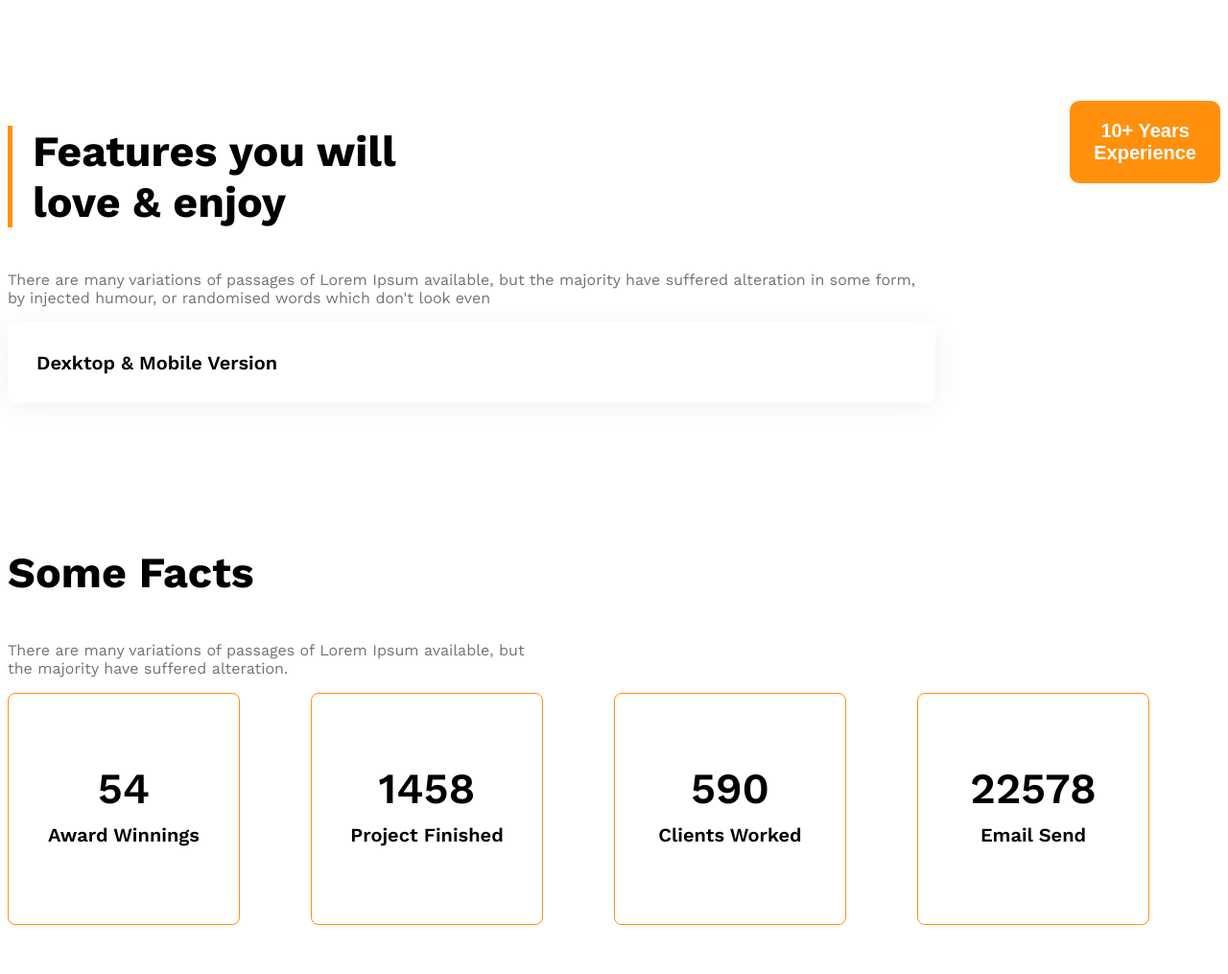
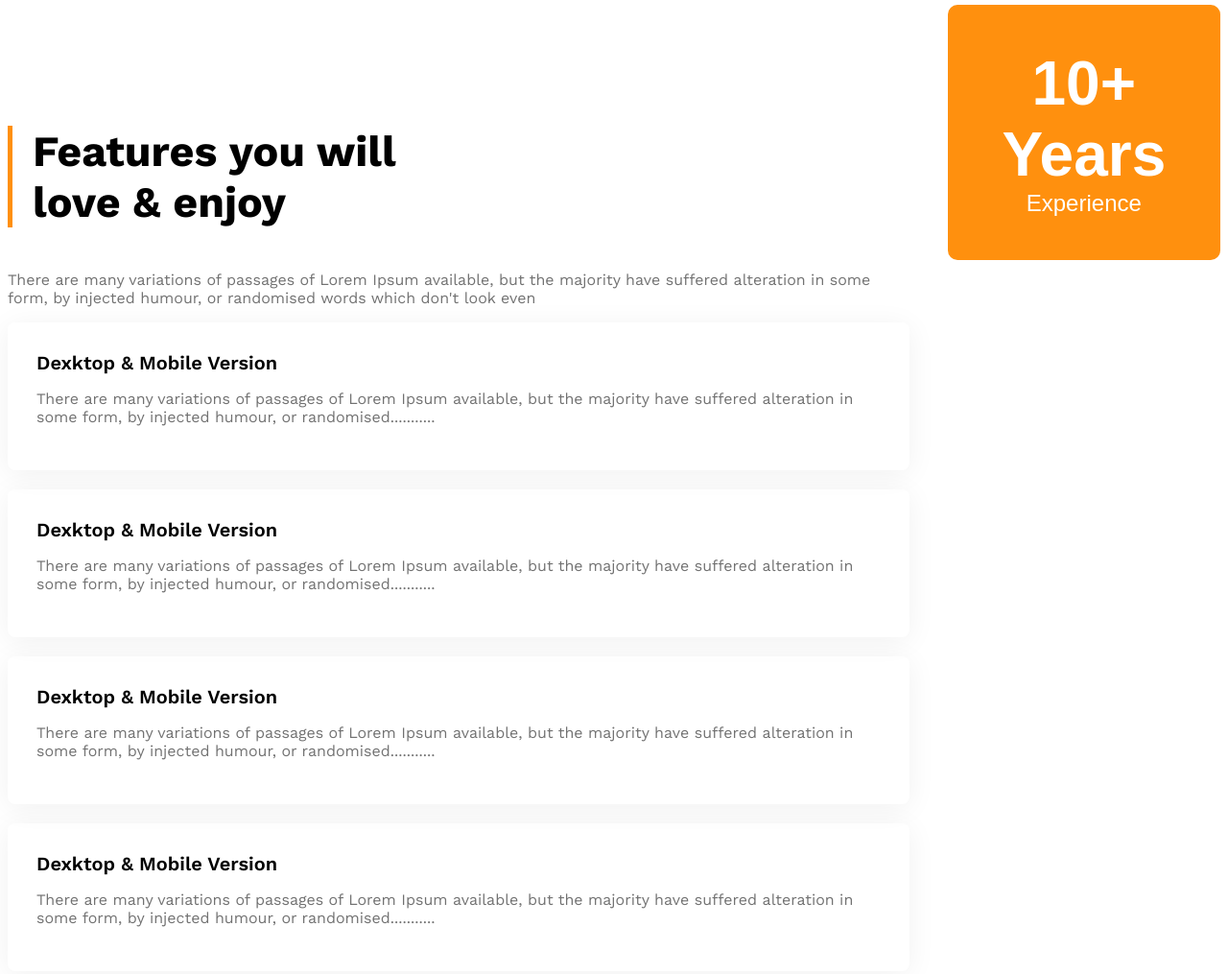
Before and after one commit to Tanvir6184/g3-architects-resources, a plain HTML site: page index.html in a window 1280 px wide. Shown: the part 1140-2155 px from the top of the page at 96% size. Drawn offline with nearby package versions, Linux system fonts and the light colour scheme.

Commit message:
full page commit

```diff
--- a/index.html
+++ b/index.html
@@ -41,12 +41,34 @@
        </section>
        <!-- Features section starts here -->
         <section class="features display-flex">
-            <div>
+            <div class="card">
+              <div>
                 <h3 id="feature-section-title" class="section-title">Features you will <br> love & enjoy</h3>
                 <p class="text-lite-gray">There are many variations of passages of Lorem Ipsum available, but the majority have suffered alteration in some form, by injected humour, or randomised words which don't look even</p>
+             </div>
                 <!-- feature card container -->
+
                  <div class="feature-card">
                     <h4 class="feature-title">Dexktop & Mobile Version</h4>
+                    <p class="text-lite-gray">There are many variations of passages of Lorem Ipsum available, but the majority have suffered alteration in some form, by injected humour, or randomised...........</p>
+                 </div>
+
+
+                 <div class="feature-card">
+                    <h4 class="feature-title">Dexktop & Mobile Version</h4>
+                    <p class="text-lite-gray">There are many variations of passages of Lorem Ipsum available, but the majority have suffered alteration in some form, by injected humour, or randomised...........</p>
+                 </div>
+
+
+                 <div class="feature-card">
+                    <h4 class="feature-title">Dexktop & Mobile Version</h4>
+                    <p class="text-lite-gray">There are many variations of passages of Lorem Ipsum available, but the majority have suffered alteration in some form, by injected humour, or randomised...........</p>
+                 </div>
+
+
+                 <div class="feature-card">
+                    <h4 class="feature-title">Dexktop & Mobile Version</h4>
+                    <p class="text-lite-gray">There are many variations of passages of Lorem Ipsum available, but the majority have suffered alteration in some form, by injected humour, or randomised...........</p>
                  </div>
             </div>
             <div>
@@ -109,7 +131,9 @@
 
     </main>
     <footer>
-
+         <div class="footer-title">
+            <p class="footer-text">All rights reserved copyright@2023 startup landing page design</p>
+         </div>
     </footer>
 </body>
 </html>
--- a/styles/architect.css
+++ b/styles/architect.css
@@ -105,7 +105,10 @@ main > section{
     font-weight: 500;
 }
 /* feature section related styles */
-.features{
+.card{
+    display: block;
+}
+.features {
     gap: 140px;
 }
 #feature-section-title{
@@ -124,6 +127,17 @@ main > section{
     margin-top: 0px;
     margin-bottom: 0px;
 
+}
+#experience-badge{
+    padding: 45px 42px;
+    font-size: 1.5rem;
+    font-weight: 500;
+    margin-left: -100px;
+    margin-top: -100px;
+}
+#experience-year{
+    font-size: 4rem;
+    font-weight: 700;
 }
 
 /* some facts related styles */
@@ -167,11 +181,23 @@ main > section{
 .sponsor-companies img{
     filter: grayscale(100%);
 }
+/* footer section styles */
+.footer-text{
+    font-size: 1.25rem;
+    font-weight: 400;
+    color: rgb(66, 66, 66);
+    padding: 39px 0px;
+}
+.footer-title{
+    display: flex;
+    justify-content: center;
+    margin-top: 140px;
+}
 
 /* responsive media query */
 /* medium screen */
 @media screen and (min-width: 576px) and (max-width: 992px) {
-    .teams{
+    .teams, .features{
         flex-direction: column;
     }
     .our-features{
```
